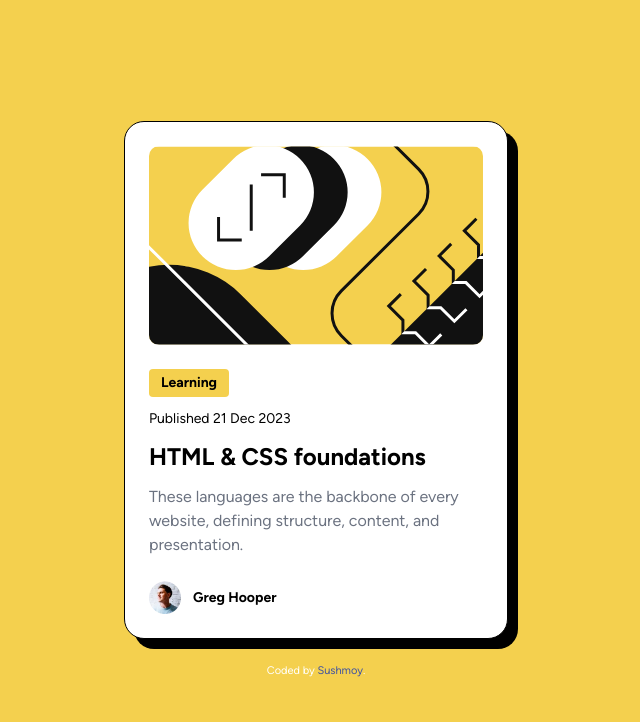
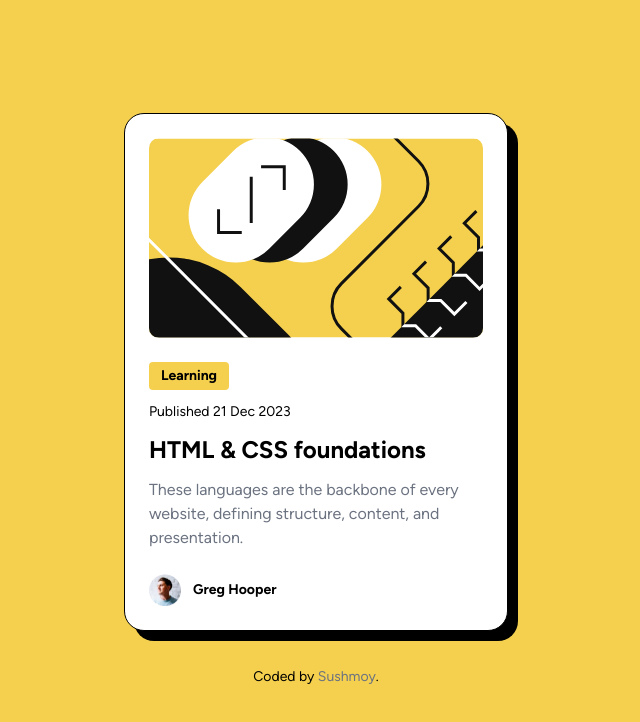
Before and after one commit to isushmoy/blog-preview-card, a plain HTML site: page index.html in a window 1280 px wide. Shown: the whole page, without its empty margins (324-964 px from the left). Drawn offline with nearby package versions, Linux system fonts and the light colour scheme.

Commit message:
update readme and optimized the link color

```diff
--- a/index.html
+++ b/index.html
@@ -6,16 +6,10 @@
   <script src="https://cdn.tailwindcss.com"></script>
   <link rel="icon" type="image/png" sizes="32x32" href="./assets/images/favicon.ico">
   <link rel="stylesheet" href="./main.css">
-  <title>Frontend Mentor | Blog preview card</title>
-
-  <!-- Feel free to remove these styles or customise in your own stylesheet 👍 -->
-  <style>
-    .attribution { font-size: 11px; text-align: center; }
-    .attribution a { color: hsl(228, 45%, 44%); }
-  </style>
+  <title>Blog preview card</title>
 </head>
 <body class="">
-  <div class="card bg-white text-black w-[327px] sm:w-96 p-6 border border-black p-1.5 mb-6 shadow-[10px_10px_rgba(0,0,0,1)] hover:shadow-[15px_15px_rgba(0,0,0,1)]" style="border-radius: 20px;">
+  <div class="card bg-white text-black w-[327px] sm:w-96 p-6 border border-black p-1.5 mb-9 shadow-[10px_10px_rgba(0,0,0,1)] hover:shadow-[15px_15px_rgba(0,0,0,1)]" style="border-radius: 20px;">
     <img src="./assets/images/illustration-article.svg" class="rounded-lg mb-6" alt="" style="border-radius: 10px;">
     <div class="body mb-6">
       <h6 class="w-20 mb-3 rounded text-center font-bold text-sm p-1" style="background-color: hsl(47, 88%, 63%);">
@@ -38,8 +32,8 @@
       </h6>
     </div>
   </div>
-  <footer class="attribution">
-    Coded by <a href="#" class="hover:text-white">Sushmoy</a>.
+  <footer class="attribution text-sm text-black">
+    Coded by <a href="#" class="text-gray-500 hover:text-white">Sushmoy</a>.
   </footer>
 </body>
 </html>
```
Also changed, not shown: assets/images/screenshot-d.jpeg (added), assets/images/screenshot-m.jpeg (added), 3 other files.
